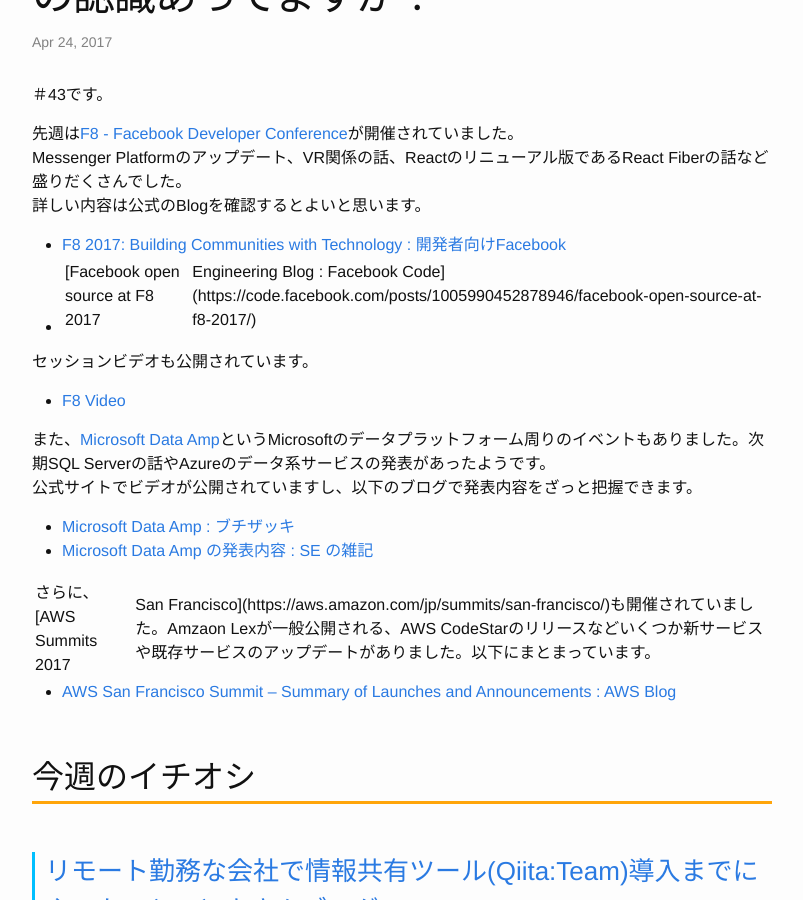
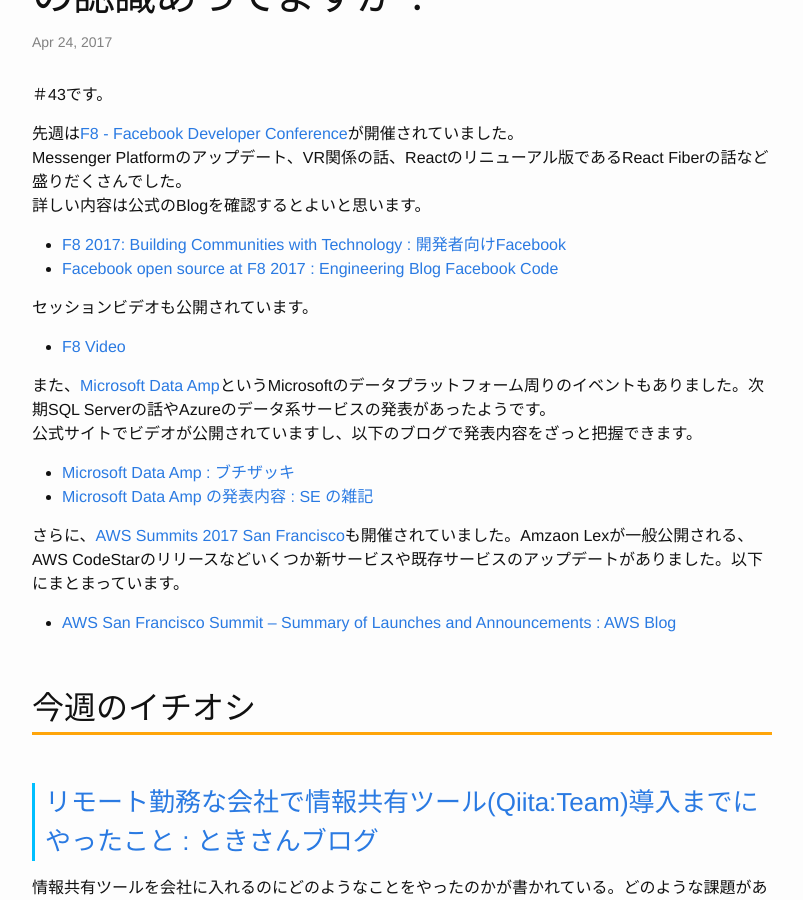
Before and after one commit to Gather-Tech/Gather-Tech.github.io, a Jekyll site: the page built from _posts/2017/2017-04-24-Gather43.md, in a window 1280 px wide and 900 px high, scrolled down 468 px. Shown: the whole window, without its empty margins (238-1041 px from the left). Built offline with Jekyll 4.4.1, drawn with Linux system fonts in a browser that asks for light colours.

Commit message:
fix typo

```diff
--- a/_posts/2017/2017-04-24-Gather43.md
+++ b/_posts/2017/2017-04-24-Gather43.md
@@ -12,7 +12,7 @@
 詳しい内容は公式のBlogを確認するとよいと思います。
 
 - [F8 2017: Building Communities with Technology : 開発者向けFacebook](https://developers.facebook.com/blog/post/2017/04/18/F8_2017_Developer_Roundup/)
-- [Facebook open source at F8 2017 | Engineering Blog : Facebook Code](https://code.facebook.com/posts/1005990452878946/facebook-open-source-at-f8-2017/)
+- [Facebook open source at F8 2017 : Engineering Blog  Facebook Code](https://code.facebook.com/posts/1005990452878946/facebook-open-source-at-f8-2017/)
 
 セッションビデオも公開されています。
 
@@ -24,7 +24,7 @@
 - [Microsoft Data Amp : ブチザッキ](https://buchizo.wordpress.com/2017/04/20/microsoft-data-amp/)
 - [Microsoft Data Amp の発表内容 : SE の雑記](http://blog.engineer-memo.com/2017/04/20/microsoft-data-amp-%E3%81%AE%E7%99%BA%E8%A1%A8%E5%86%85%E5%AE%B9/)
 
-さらに、[AWS Summits 2017 | San Francisco](https://aws.amazon.com/jp/summits/san-francisco/)も開催されていました。Amzaon Lexが一般公開される、AWS CodeStarのリリースなどいくつか新サービスや既存サービスのアップデートがありました。以下にまとまっています。
+さらに、[AWS Summits 2017 San Francisco](https://aws.amazon.com/jp/summits/san-francisco/)も開催されていました。Amzaon Lexが一般公開される、AWS CodeStarのリリースなどいくつか新サービスや既存サービスのアップデートがありました。以下にまとまっています。
 
 - [AWS San Francisco Summit – Summary of Launches and Announcements : AWS Blog](https://aws.amazon.com/jp/blogs/aws/aws-san-francisco-summit-summary-of-launches-and-announcements/)
 
```
